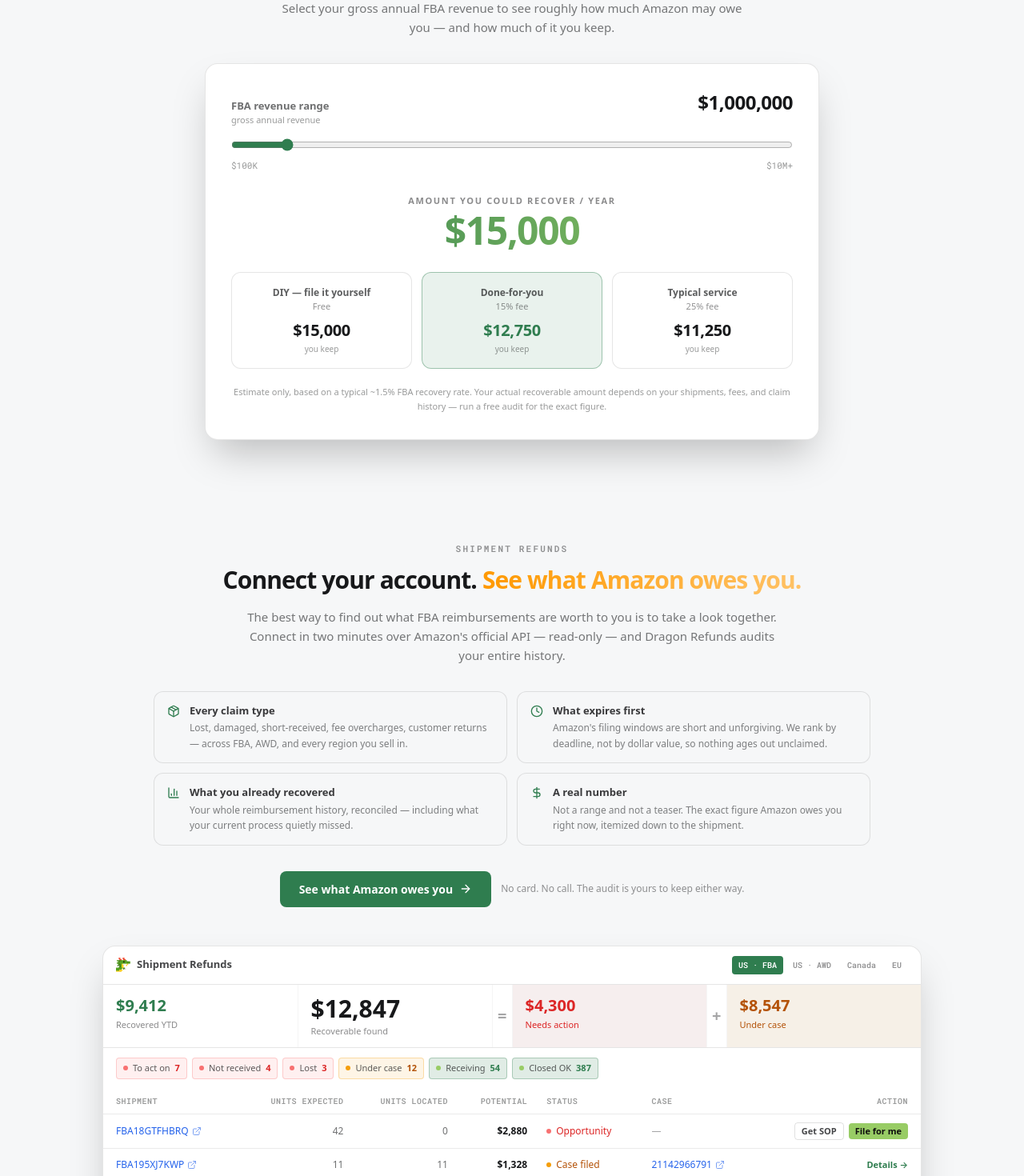
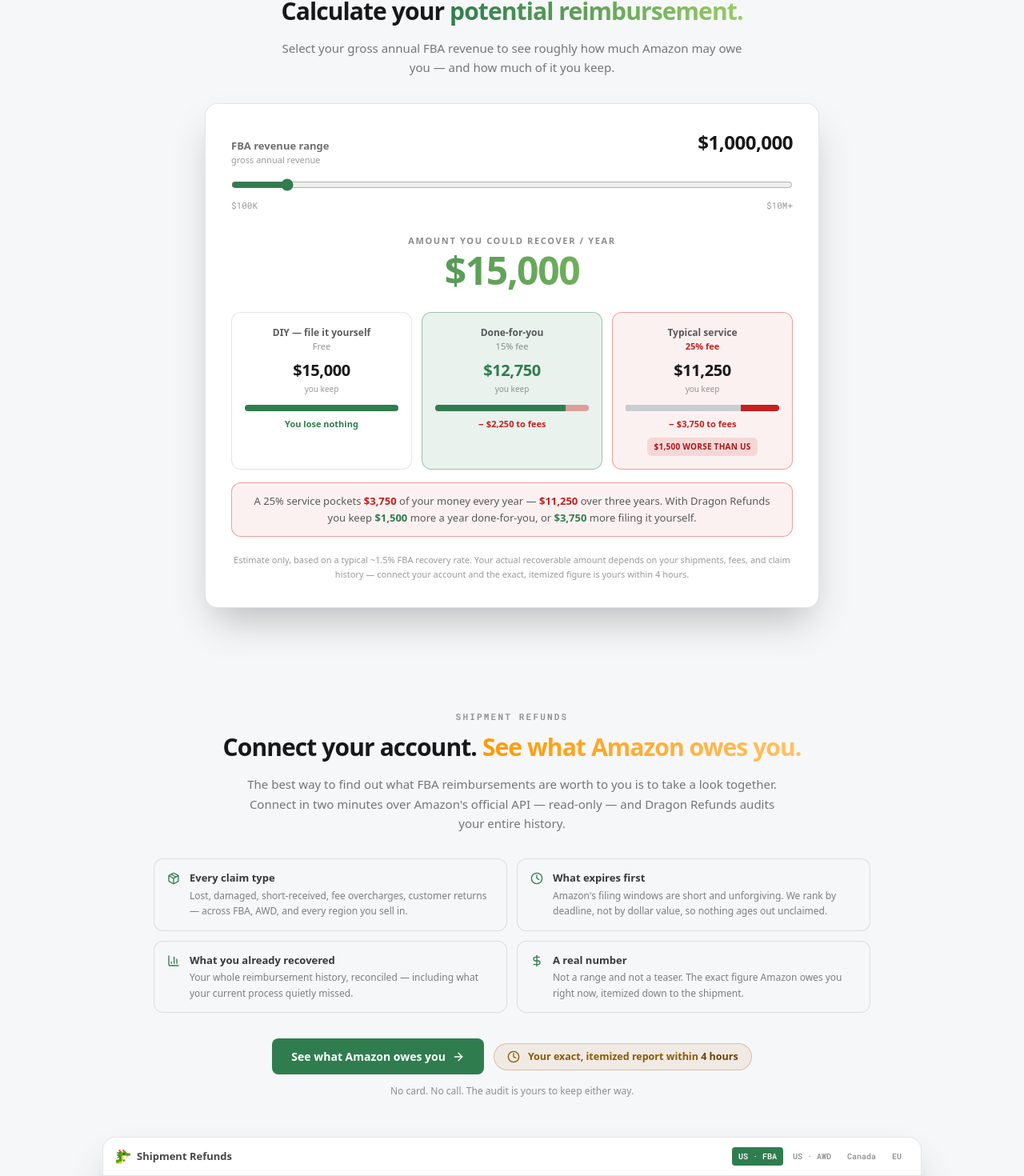
Before and after one commit to ballisticbrands/DragonRefunds-LP, a React (Vite) app: page / in a window 1280 px wide. Shown: the part 1291-2761 px from the top of the page at 80% size. Built offline with nearby package versions, Linux system fonts and the light colour scheme; a web font is replaced by a local one.

Commit message:
refactor: unify CTA URLs across components and introduce reimbursement constants

```diff
--- a/src/globals.css
+++ b/src/globals.css
@@ -78,6 +78,13 @@
    ───────────────────────────────────────────────────────────── */
 .v2-page.theme-light { background-color: #F6F7F8; color: #17181A; color-scheme: light; }
 
+/* Headings inherit the page font instead of the global Clash Display rule.
+   LandingV4 sets this in its own inline <style>; it lives here too so pages
+   that reuse the .v2-page shell (e.g. /get-report) match rather than
+   rendering their h1 in a different typeface. */
+.v2-page h1, .v2-page h2, .v2-page h3,
+.v2-page h4, .v2-page h5, .v2-page h6 { font-family: inherit !important; }
+
 /* neutral solid surfaces: dark → light */
 .v2-page.theme-light .bg-\[\#0F0F0F\] { background-color: #F6F7F8; }
 .v2-page.theme-light .bg-\[\#0F0F0F\]\/90 { background-color: rgba(255,255,255,0.9); }
@@ -144,3 +151,57 @@
 .v2-page.theme-light [class*="bg-[#F87171]"].text-white,
 .v2-page.theme-light [class*="bg-[#F59E0B]"].text-white,
 .v2-page.theme-light [class*="bg-[#DC2626]"].text-white { color: #FFFFFF; }
+
+/* ─────────────────────────────────────────────────────────────
+   Reimbursement calculator — money-kept (green) vs money-lost-to-
+   fees (red). Scoped to .reimb-calc so the light-theme values can
+   be darkened for white surfaces without touching the same accent
+   tokens elsewhere on the page. Each token is defined for both
+   themes; light values are AA-contrast on the white card.
+   ───────────────────────────────────────────────────────────── */
+.reimb-calc .calc-lose { color: #FF8A8A; }
+.theme-light .reimb-calc .calc-lose { color: #C81E1E; }
+
+.reimb-calc .calc-keep { color: #98CC65; }
+.theme-light .reimb-calc .calc-keep { color: #2F7D4F; }
+
+/* bar: track is the share taken in fees, fill is the share kept */
+.reimb-calc .calc-bar-track { background-color: rgba(255,138,138,0.75); }
+.theme-light .reimb-calc .calc-bar-track { background-color: rgba(200,30,30,0.40); }
+
+/* on the 25% card the taken share is the point — run it at full strength */
+.reimb-calc .calc-bar-track-strong { background-color: #FF8A8A; }
+.theme-light .reimb-calc .calc-bar-track-strong { background-color: #C81E1E; }
+
+.reimb-calc .calc-bar-keep { background-color: #98CC65; }
+.theme-light .reimb-calc .calc-bar-keep { background-color: #2F7D4F; }
+
+/* the 25% card's kept share is opaque grey — not tinted by the red track
+   underneath — so the taken slice stays a distinct block of red */
+.reimb-calc .calc-bar-neutral { background-color: #74777A; }
+.theme-light .reimb-calc .calc-bar-neutral { background-color: #C9CDD3; }
+
+.reimb-calc .calc-bad-card { border-color: rgba(255,138,138,0.40); background-color: rgba(255,138,138,0.09); }
+.theme-light .reimb-calc .calc-bad-card { border-color: rgba(200,30,30,0.38); background-color: rgba(200,30,30,0.06); }
+
+.reimb-calc .calc-bad-chip { background-color: rgba(255,138,138,0.18); color: #FF8A8A; }
+.theme-light .reimb-calc .calc-bad-chip { background-color: rgba(200,30,30,0.12); color: #A81616; }
+
+/* ─────────────────────────────────────────────────────────────
+   Report turnaround badge. Amber, deliberately NOT red — red is
+   reserved for money lost to competitor fees in the calculator
+   above, and reusing it here would read as a warning.
+   ───────────────────────────────────────────────────────────── */
+.eta-badge {
+  color: #F5C451;
+  background-color: rgba(245,196,81,0.10);
+  border-color: rgba(245,196,81,0.32);
+}
+.eta-badge .eta-badge-strong { color: #FFD97A; }
+
+.theme-light .eta-badge {
+  color: #8A5A00;
+  background-color: rgba(180,83,9,0.08);
+  border-color: rgba(180,83,9,0.30);
+}
+.theme-light .eta-badge .eta-badge-strong { color: #6B4400; }
--- /dev/null
+++ b/src/lib/refundsEstimate.js
@@ -0,0 +1,37 @@
+// Shared reimbursement funnel constants.
+//
+// ⚠ FBA_RECOVERY_RATE and REPORT_ETA_HOURS are MIRRORED IN
+// dragonrefunds-frontend/src/lib/refundsEstimate.ts, which drives the same
+// estimate on the app's /sign-up page. The two must stay in agreement: a
+// visitor quoted one figure by the calculator here and a different one after
+// clicking through stops believing both. There is no shared home for them —
+// this repo does not consume @ballisticbrands/frontend-shared — so changing
+// one means changing the other by hand.
+
+/**
+ * Where every Dragon Refunds CTA sends the visitor. The estimate + capture
+ * form now lives in the app itself (dragonrefunds-frontend, /sign-up), so
+ * this is an absolute URL again rather than an on-site route.
+ *
+ * src/lib/attribution.js rewrites this href at click time to carry UTMs and
+ * click ids across the subdomain boundary — so it must stay an <a href>,
+ * not a programmatic redirect.
+ *
+ * CTAs on the DragonBot (non-refunds) surface point at the same app sign-up
+ * but are wired separately via SIGNUP_URL in LandingV4.
+ */
+export const REFUNDS_CTA_URL = 'https://app.dragonrefunds.com/sign-up';
+
+/** Share of gross annual FBA revenue that is typically recoverable. */
+export const FBA_RECOVERY_RATE = 0.015;
+
+/**
+ * Hours from account connection to the exact, itemized report landing.
+ *
+ * This is a DELIVERY PROMISE, not a countdown to an expiring offer — it is
+ * only true for as long as the audit really does land inside the window.
+ * Nothing on the site should render it as a ticking clock: the clock can
+ * only start once an account is connected, so a timer running before
+ * sign-up counts down to nothing and resets on every page load.
+ */
+export const REPORT_ETA_HOURS = 4;
--- a/src/pages/LandingV4.jsx
+++ b/src/pages/LandingV4.jsx
@@ -8,6 +8,14 @@
 } from 'lucide-react';
 import { sellerVideos } from '../data/sellerVideos';
 import RefundsFooter from '../components/landing/RefundsFooter';
+import { FBA_RECOVERY_RATE, REPORT_ETA_HOURS, REFUNDS_CTA_URL } from '../lib/refundsEstimate';
+
+/* Where CTAs point. Both surfaces land on the app's /sign-up, but they're
+   kept as separate constants on purpose: the refunds page sells a
+   reimbursement audit (REFUNDS_CTA_URL) and the DragonBot surface — MCP host
+   connect buttons, feature-page "Get it free" — sells the AI assistant. If
+   either brand ever gets its own entry point, only one of these moves. */
+const SIGNUP_URL = 'https://app.dragonrefunds.com/sign-up';
 
 /* ─── Fonts ─── */
 const monoLink = document.querySelector('link[data-roboto-mono]');
@@ -151,7 +159,7 @@
   { label: 'Pricing', href: '/pricing' },
 ];
 
-function Navbar({ light, onToggle, links = navLinks, showWorksWith = true, ctaLabel = 'Get it free', brand = null }) {
+function Navbar({ light, onToggle, links = navLinks, showWorksWith = true, ctaLabel = 'Get it free', ctaHref = SIGNUP_URL, brand = null }) {
   const [scrolled, setScrolled] = useState(false);
   const [mobileOpen, setMobileOpen] = useState(false);
 
@@ -190,7 +198,7 @@
               className="p-2 rounded-lg text-white/60 hover:text-white hover:bg-white/10 transition-colors">
               {light ? <Moon size={18} /> : <Sun size={18} />}
             </button>
-            <a href="https://app.dragonrefunds.com/sign-up"
+            <a href={ctaHref}
               className="px-5 py-2.5 bg-gradient-to-r from-[#F5F3F1] to-[#F5F3F1] hover:from-[#2F7D4F] hover:to-[#98CC65] text-[#0F0F0F] text-sm font-semibold uppercase tracking-wide rounded-lg transition-all hover:shadow-lg hover:shadow-[#2F7D4F]/25">
               {ctaLabel}
             </a>
@@ -214,7 +222,7 @@
                 <a key={l.label} href={l.href} onClick={() => setMobileOpen(false)} className="text-lg font-medium text-white">{l.label}</a>
               ))}
               {showWorksWith && <WorksWithDropdownMobile onItemClick={() => setMobileOpen(false)} />}
-              <a href="https://app.dragonrefunds.com/sign-up" onClick={() => setMobileOpen(false)}
+              <a href={ctaHref} onClick={() => setMobileOpen(false)}
                 className="mt-4 px-6 py-3 bg-gradient-to-r from-[#F5F3F1] to-[#F5F3F1] hover:from-[#2F7D4F] hover:to-[#98CC65] text-[#0F0F0F] text-center font-semibold uppercase tracking-wide rounded-lg transition-all">
                 {ctaLabel}
               </a>
@@ -721,8 +729,8 @@
                       <td className="px-4 py-2.5 text-right whitespace-nowrap">
                         {r.action === 'sop' && (
                           <span className="inline-flex items-center gap-1.5">
-                            <span className="text-[11px] font-semibold text-white/80 border border-white/15 rounded px-2 py-0.5">Get SOP</span>
-                            <span className="text-[11px] font-semibold text-[#0F0F0F] bg-[#98CC65] rounded px-2 py-0.5">File for me</span>
+                            <span className="text-[11px] font-semibold text-white/80 border border-white/15 rounded px-2 py-0.5">File it myself</span>
+                            <span className="text-[11px] font-semibold text-[#0F0F0F] bg-[#98CC65] rounded px-2 py-0.5">File it for me</span>
                           </span>
                         )}
                         {r.action === 'details' && <span className="text-[11px] font-semibold text-[#98CC65]">Details →</span>}
@@ -741,7 +749,7 @@
                     <td className="px-3 py-2.5 text-right font-bold text-white">{data.ghost.value}</td>
                     <td className="px-3 py-2.5 whitespace-nowrap"><span className="inline-flex items-center gap-1.5 text-[#F87171]"><span className="w-1.5 h-1.5 rounded-full bg-[#F87171]" />Opportunity</span></td>
                     <td className="px-3 py-2.5 text-white/25">—</td>
-                    <td className="px-4 py-2.5 text-right"><span className="text-[11px] font-semibold text-white/80 border border-white/15 rounded px-2 py-0.5">Get SOP</span></td>
+                    <td className="px-4 py-2.5 text-right"><span className="text-[11px] font-semibold text-white/80 border border-white/15 rounded px-2 py-0.5">File it myself</span></td>
                   </tr>
                 </tbody>
               </table>
@@ -754,6 +762,22 @@
         )}
       </div>
     </div>
+  );
+}
+
+/* ─── Report turnaround badge (sandbox /refunds only) ───
+   Sits beside the refunds CTAs. Deliberately a delivery promise and NOT a
+   ticking countdown — see the note on REPORT_ETA_HOURS in
+   src/lib/refundsEstimate.js, which /get-report shares. ─── */
+function ReportEtaBadge({ compact = false, className = '' }) {
+  return (
+    <span className={`eta-badge inline-flex max-w-full items-center gap-2.5 rounded-full border px-4 py-2 text-center ${className}`}>
+      <Clock className="w-4 h-4 shrink-0" />
+      <span className={`${compact ? 'text-[12px]' : 'text-[12.5px]'} min-w-0 font-semibold leading-tight`}>
+        {compact ? 'Exact number' : 'Your exact, itemized report'} within{' '}
+        <strong className="eta-badge-strong font-extrabold">{REPORT_ETA_HOURS} hours</strong>
+      </span>
+    </span>
   );
 }
 
@@ -839,11 +863,14 @@
         ))}
       </div>
 
-      <div className="flex flex-col sm:flex-row items-center justify-center gap-3 mt-8">
-        <a href="https://app.dragonrefunds.com/sign-up"
-          className="inline-flex items-center gap-2 px-6 py-3 rounded-lg bg-[#2F7D4F] hover:bg-[#98CC65] hover:text-[#0F0F0F] text-white text-[14px] font-bold transition-colors">
-          See what Amazon owes you <ArrowRight className="w-4 h-4" />
-        </a>
+      <div className="flex flex-col items-center gap-3 mt-8">
+        <div className="flex flex-col sm:flex-row items-center justify-center gap-3">
+          <a href={REFUNDS_CTA_URL}
+            className="inline-flex items-center gap-2 px-6 py-3 rounded-lg bg-[#2F7D4F] hover:bg-[#98CC65] hover:text-[#0F0F0F] text-white text-[14px] font-bold transition-colors">
+            See what Amazon owes you <ArrowRight className="w-4 h-4" />
+          </a>
+          <ReportEtaBadge />
+        </div>
         <span className="text-[12px] text-white/40">No card. No call. The audit is yours to keep either way.</span>
       </div>
     </div>
@@ -1593,11 +1620,12 @@
         ))}
       </div>
 
-      <div className="flex justify-center mt-10">
-        <a href="https://app.dragonrefunds.com/sign-up"
+      <div className="flex flex-col items-center gap-4 mt-10">
+        <a href={REFUNDS_CTA_URL}
           className="px-10 py-5 text-lg bg-gradient-to-r from-[#F5F3F1] to-[#F5F3F1] hover:from-[#2F7D4F] hover:to-[#98CC65] text-[#0F0F0F] font-semibold uppercase tracking-wide rounded-lg transition-all hover:shadow-xl hover:shadow-[#2F7D4F]/25 hover:-translate-y-0.5 flex items-center gap-3">
           See what Amazon owes you <ArrowRight className="w-5 h-5" />
         </a>
+        <ReportEtaBadge />
       </div>
     </div>
   );
@@ -1607,18 +1635,20 @@
 function ReimbursementCalculator() {
   const MIN = 100000, MAX = 10000000;
   const [revenue, setRevenue] = useState(1000000);
-  const RATE = 0.015; // ~1.5% of FBA revenue is typically recoverable
-  const recoverable = revenue * RATE;
+  const recoverable = revenue * FBA_RECOVERY_RATE;
   const fmt = n => '$' + Math.round(n).toLocaleString('en-US');
   const shortUsd = n => n >= 1000000 ? `$${n / 1000000}M` : `$${Math.round(n / 1000)}K`;
   const tiers = [
-    { label: 'DIY — file it yourself', fee: 'Free', keep: recoverable, highlight: false },
-    { label: 'Done-for-you', fee: '15% fee', keep: recoverable * 0.85, highlight: true },
-    { label: 'Typical service', fee: '25% fee', keep: recoverable * 0.75, highlight: false },
+    { label: 'DIY — file it yourself', fee: 'Free', keep: recoverable, tone: 'good' },
+    { label: 'Done-for-you', fee: '15% fee', keep: recoverable * 0.85, tone: 'best' },
+    { label: 'Typical service', fee: '25% fee', keep: recoverable * 0.75, tone: 'bad' },
   ];
-
-  return (
-    <div className="w-full max-w-3xl mx-auto">
+  const theirFee = recoverable * 0.25;             // what a 25% service takes
+  const extraVsDfy = recoverable * 0.10;           // 25% − 15%
+  const threeYear = theirFee * 3;                  // their take over three years
+
+  return (
+    <div className="reimb-calc w-full max-w-3xl mx-auto">
       <div className="text-center mb-8">
         <p className="text-[11px] font-bold text-white/40 uppercase tracking-[0.2em] mb-3" style={{ fontFamily: monoFont }}>
           Reimbursement calculator
@@ -1656,19 +1686,52 @@
 
         {/* what you keep, per option */}
         <div className="mt-7 grid grid-cols-1 sm:grid-cols-3 gap-3">
-          {tiers.map(t => (
-            <div key={t.label} className={`rounded-xl border px-4 py-4 text-center ${t.highlight ? 'border-[#2F7D4F]/40 bg-[#2F7D4F]/10' : 'border-white/10 bg-white/[0.02]'}`}>
-              <div className="text-[12px] font-semibold text-white/70">{t.label}</div>
-              <div className="text-[11px] text-white/40 mb-2">{t.fee}</div>
-              <div className={`text-xl font-extrabold tracking-[-0.02em] ${t.highlight ? 'text-[#98CC65]' : 'text-white'}`}>{fmt(t.keep)}</div>
-              <div className="text-[10px] text-white/35 mt-0.5">you keep</div>
-            </div>
-          ))}
+          {tiers.map(t => {
+            const lost = recoverable - t.keep;
+            const keptPct = (t.keep / recoverable) * 100;
+            const bad = t.tone === 'bad';
+            const best = t.tone === 'best';
+            return (
+              <div key={t.label} className={`rounded-xl border px-4 py-4 text-center ${
+                best ? 'border-[#2F7D4F]/40 bg-[#2F7D4F]/10'
+                  : bad ? 'calc-bad-card'
+                  : 'border-white/10 bg-white/[0.02]'}`}>
+                <div className="text-[12px] font-semibold text-white/70">{t.label}</div>
+                <div className={`text-[11px] mb-2 ${bad ? 'calc-lose font-semibold' : 'text-white/40'}`}>{t.fee}</div>
+                <div className={`text-xl font-extrabold tracking-[-0.02em] ${best ? 'calc-keep' : 'text-white'}`}>{fmt(t.keep)}</div>
+                <div className="text-[10px] text-white/35 mt-0.5">you keep</div>
+
+                {/* kept (solid) vs taken by fees (red track) */}
+                <div className={`mt-3 h-2 w-full rounded-full overflow-hidden flex ${bad ? 'calc-bar-track-strong' : 'calc-bar-track'}`}>
+                  <div className={`h-full ${bad ? 'calc-bar-neutral' : 'calc-bar-keep'}`} style={{ width: `${keptPct}%` }} />
+                </div>
+                <div className={`text-[11px] font-bold mt-2 ${lost > 0 ? 'calc-lose' : 'calc-keep'}`}>
+                  {lost > 0 ? `− ${fmt(lost)} to fees` : 'You lose nothing'}
+                </div>
+                {bad && (
+                  <div className="calc-bad-chip mt-2 inline-block rounded-md px-2 py-1 text-[10px] font-bold uppercase tracking-wide">
+                    {fmt(extraVsDfy)} worse than us
+                  </div>
+                )}
+              </div>
+            );
+          })}
+        </div>
+
+        {/* the punchline */}
+        <div className="calc-bad-card mt-4 rounded-xl border px-4 py-3 text-center">
+          <p className="text-[13px] leading-relaxed text-white/70">
+            A 25% service pockets <span className="calc-lose font-extrabold">{fmt(theirFee)}</span> of your money
+            every year — <span className="calc-lose font-extrabold">{fmt(threeYear)}</span> over three years.
+            With Dragon Refunds you keep <span className="calc-keep font-extrabold">{fmt(extraVsDfy)}</span> more
+            a year done-for-you, or <span className="calc-keep font-extrabold">{fmt(theirFee)}</span> more filing it yourself.
+          </p>
         </div>
 
         <p className="mt-5 text-center text-[11px] text-white/35 leading-relaxed">
           Estimate only, based on a typical ~1.5% FBA recovery rate. Your actual recoverable amount depends on your
-          shipments, fees, and claim history — run a free audit for the exact figure.
+          shipments, fees, and claim history — connect your account and the exact, itemized figure is yours
+          within {REPORT_ETA_HOURS} hours.
         </p>
       </div>
     </div>
@@ -2066,6 +2129,7 @@
         links={page?.demo?.type === 'dashboard2' ? REIMB_NAV_LINKS : navLinks}
         showWorksWith={page?.demo?.type !== 'dashboard2'}
         ctaLabel={page?.demo?.type === 'dashboard2' ? 'Find my refunds' : 'Get it free'}
+        ctaHref={page?.demo?.type === 'dashboard2' ? REFUNDS_CTA_URL : SIGNUP_URL}
         brand={page?.demo?.type === 'dashboard2' ? (
           <span className="font-bold text-[22px] sm:text-[25px] text-white whitespace-nowrap" style={{ lineHeight: '1' }}>
             Dragon <span className="bg-gradient-to-r from-[#2F7D4F] to-[#98CC65] bg-clip-text text-transparent">Refunds</span>
@@ -2123,16 +2187,17 @@
             {/* Hero CTA: feature pages get a single "Get it free" button;
                 the homepage keeps the 4 host connect buttons. */}
             {page ? (
-              <div className="flex justify-center mb-10">
-                <a href="https://app.dragonrefunds.com/sign-up"
+              <div className="flex flex-col items-center gap-4 mb-10">
+                <a href={page?.demo?.type === 'dashboard2' ? REFUNDS_CTA_URL : SIGNUP_URL}
                   className="px-10 py-5 text-lg bg-gradient-to-r from-[#F5F3F1] to-[#F5F3F1] hover:from-[#2F7D4F] hover:to-[#98CC65] text-[#0F0F0F] font-semibold uppercase tracking-wide rounded-lg transition-all hover:shadow-xl hover:shadow-[#2F7D4F]/25 hover:-translate-y-0.5 flex items-center gap-3">
                   {page?.demo?.type === 'dashboard2' ? 'See what Amazon owes you' : 'Get it free'} <ArrowRight className="w-5 h-5" />
                 </a>
+                {page?.demo?.type === 'dashboard2' && <ReportEtaBadge />}
               </div>
             ) : (
               <div className="grid grid-cols-1 md:grid-cols-2 gap-3 max-w-3xl mx-auto mb-10">
                 {HOSTS.map(h => (
-                  <a key={h.id} href="https://app.dragonrefunds.com/sign-up"
+                  <a key={h.id} href={SIGNUP_URL}
                     className="flex items-center justify-center gap-2.5 px-4 py-3.5 bg-white/5 hover:bg-[#2F7D4F]/15 border border-white/15 hover:border-[#98CC65]/40 rounded-lg transition-all text-[13px] sm:text-sm font-semibold text-white/85 hover:text-white cursor-pointer">
                     <HostMark host={h} size={20} />
                     <span>Connect Amazon Seller Central to {h.id === 'other' ? 'any MCP client' : h.label}</span>
@@ -2450,7 +2515,7 @@
                 </li>
               ))}
             </ul>
-            <a href="https://app.dragonrefunds.com/sign-up"
+            <a href={SIGNUP_URL}
               className="block text-center px-6 py-3 bg-white/10 hover:bg-white/15 text-white border border-white/15 hover:border-white/30 font-semibold uppercase tracking-wide rounded-lg transition-all">
               Get it free
             </a>
--- a/src/pages/Pricing.jsx
+++ b/src/pages/Pricing.jsx
@@ -1,7 +1,7 @@
 import { useState } from 'react';
 import { motion, AnimatePresence } from 'framer-motion';
 import { ArrowRight, Check, ChevronDown, Shield, BadgeCheck } from 'lucide-react';
-import RefundsNavbar, { REFUNDS_SIGNUP_URL } from '../components/landing/RefundsNavbar';
+import RefundsNavbar, { REFUNDS_CTA_HREF } from '../components/landing/RefundsNavbar';
 import RefundsFooter from '../components/landing/RefundsFooter';
 
 const sysFont = "system-ui, -apple-system, BlinkMacSystemFont, 'Segoe UI', Roboto, sans-serif";
@@ -137,7 +137,7 @@
                     </li>
                   ))}
                 </ul>
-                <a href={REFUNDS_SIGNUP_URL}
+                <a href={REFUNDS_CTA_HREF}
                   className={`flex items-center justify-center gap-2 px-7 py-3.5 font-semibold uppercase tracking-wide rounded-lg transition-all ${plan.highlight
                     ? 'bg-gradient-to-r from-[#F5F3F1] to-[#F5F3F1] hover:from-[#2F7D4F] hover:to-[#98CC65] text-[#0F0F0F] hover:shadow-xl hover:shadow-[#2F7D4F]/25'
                     : 'bg-white/10 hover:bg-white/15 text-white border border-white/15 hover:border-white/30'}`}>
--- a/src/pages/VsRefundsCompetitor.jsx
+++ b/src/pages/VsRefundsCompetitor.jsx
@@ -4,7 +4,7 @@
 import { ChevronDown, ArrowRight, Check, Shield, BadgeCheck, ExternalLink } from 'lucide-react';
 import { getRefundsCompetitor } from '../data/refundsCompetitors';
 import RefundsFooter from '../components/landing/RefundsFooter';
-import RefundsNavbar, { DragonRefundsBrand, REFUNDS_SIGNUP_URL as SIGNUP_URL } from '../components/landing/RefundsNavbar';
+import RefundsNavbar, { DragonRefundsBrand, REFUNDS_CTA_HREF } from '../components/landing/RefundsNavbar';
 
 /* ─── Fonts ─── */
 const monoLink = document.querySelector('link[data-roboto-mono]');
@@ -139,7 +139,7 @@
             </p>
 
             <div className="flex flex-wrap items-center justify-center gap-3 mb-8">
-              <a href={SIGNUP_URL}
+              <a href={REFUNDS_CTA_HREF}
                 className="px-9 py-4 text-lg bg-gradient-to-r from-[#F5F3F1] to-[#F5F3F1] hover:from-[#2F7D4F] hover:to-[#98CC65] text-[#0F0F0F] font-semibold uppercase tracking-wide rounded-lg transition-all hover:shadow-xl hover:shadow-[#2F7D4F]/25 hover:-translate-y-0.5 flex items-center gap-3">
                 See what Amazon owes you <ArrowRight className="w-5 h-5" />
               </a>
@@ -332,7 +332,7 @@
             Connect in two minutes over Amazon's official API — read-only. The audit is free, and it's yours to keep either way.
           </p>
           <div className="flex flex-wrap items-center justify-center gap-3">
-            <a href={SIGNUP_URL}
+            <a href={REFUNDS_CTA_HREF}
               className="inline-flex items-center gap-3 px-9 py-4 text-lg bg-gradient-to-r from-[#F5F3F1] to-[#F5F3F1] hover:from-[#2F7D4F] hover:to-[#98CC65] text-[#0F0F0F] font-semibold uppercase tracking-wide rounded-lg transition-all hover:shadow-xl hover:shadow-[#2F7D4F]/25 hover:-translate-y-0.5">
               Show me what I'm owed <ArrowRight className="w-5 h-5" />
             </a>
```
Also changed, not shown: src/components/landing/RefundsNavbar.jsx (+8 -3 lines).
